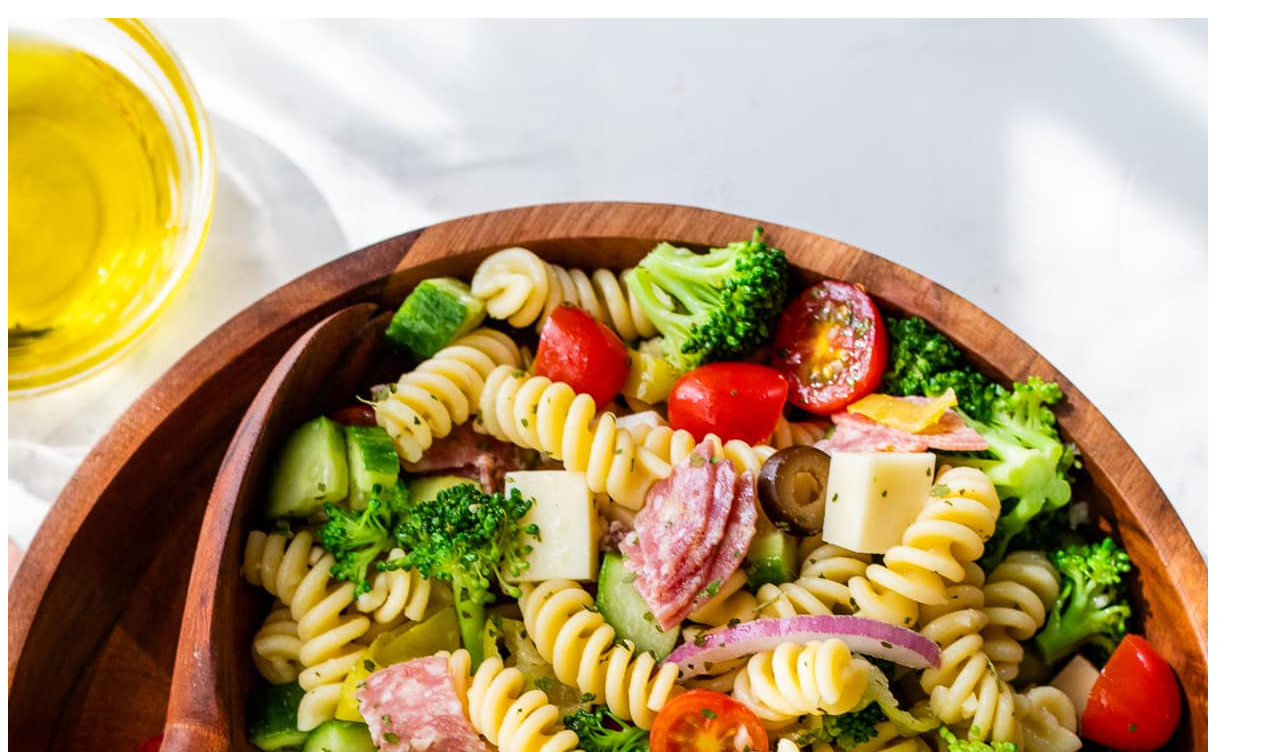
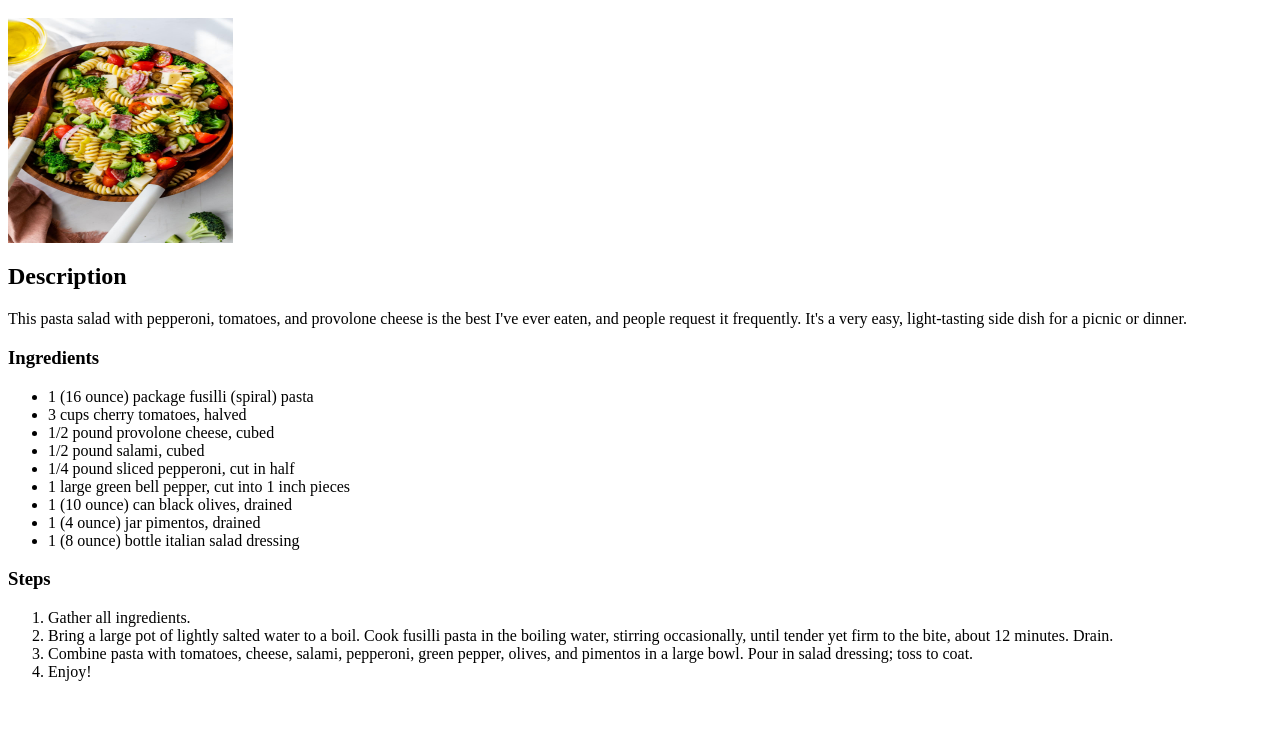
Before and after one commit to abrar1810/odin-recipes, a plain HTML site: page recipes/pasta-salad.html in a window 1280 px wide. Shown: the part 48-800 px from the top of the page. Drawn offline with Linux system fonts and the light colour scheme.

Commit message:
Image Size Changed
Changed both the pasta and shortbread image size since they were way too big in the page.

```diff
--- a/recipes/pasta-salad.html
+++ b/recipes/pasta-salad.html
@@ -5,7 +5,7 @@
 </head>
 <body>
     <h1>Pasta Salad</h1>
-    <img src="../img/italian-pasta-salad.jpg" alt="Picture of delicious pasta salad">
+    <img src="../img/italian-pasta-salad.jpg" alt="Picture of delicious pasta salad" height="225" width="225">
 
     <h2>Description</h2>
     <p>This pasta salad with pepperoni, tomatoes, and provolone cheese is the best I've ever eaten, and people request it frequently. It's a very easy, light-tasting side dish for a picnic or dinner.</p>
```
Also changed, not shown: recipes/shortbread-cookies.html (+1 -1 lines).
